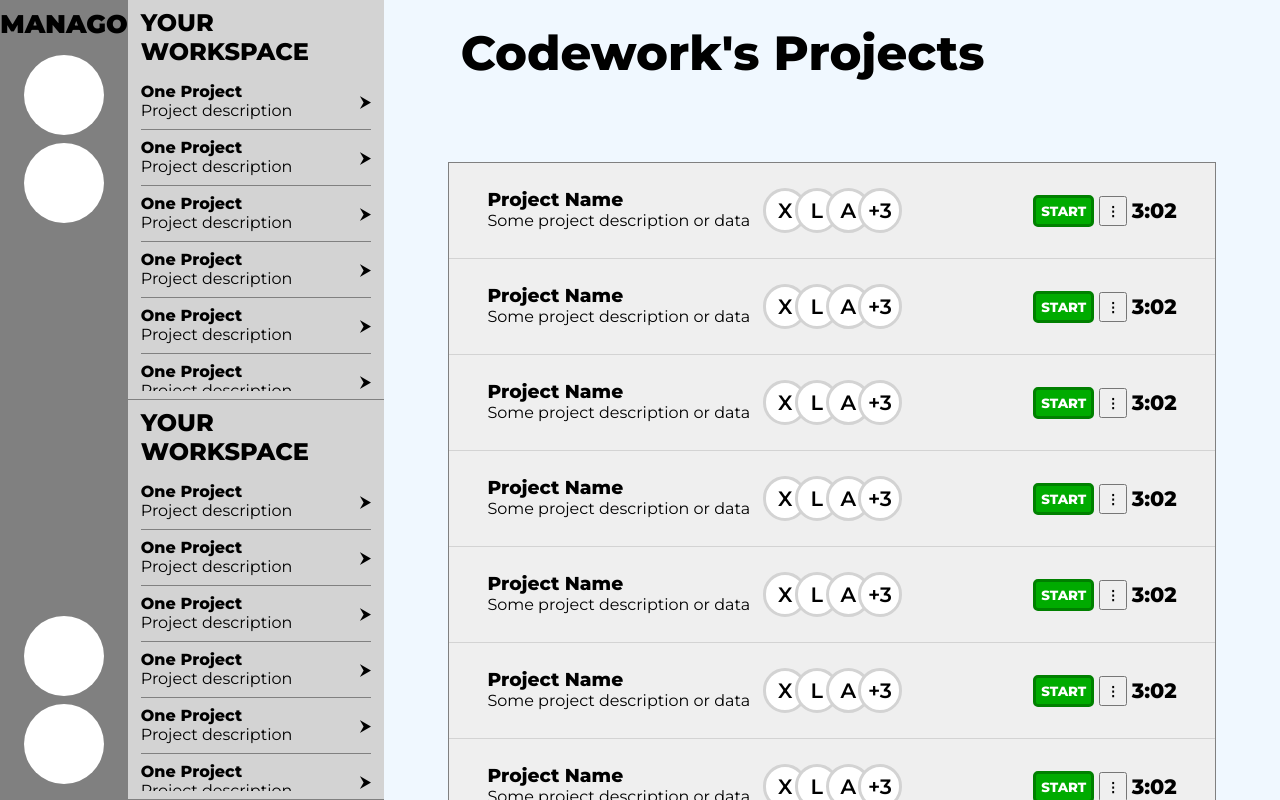
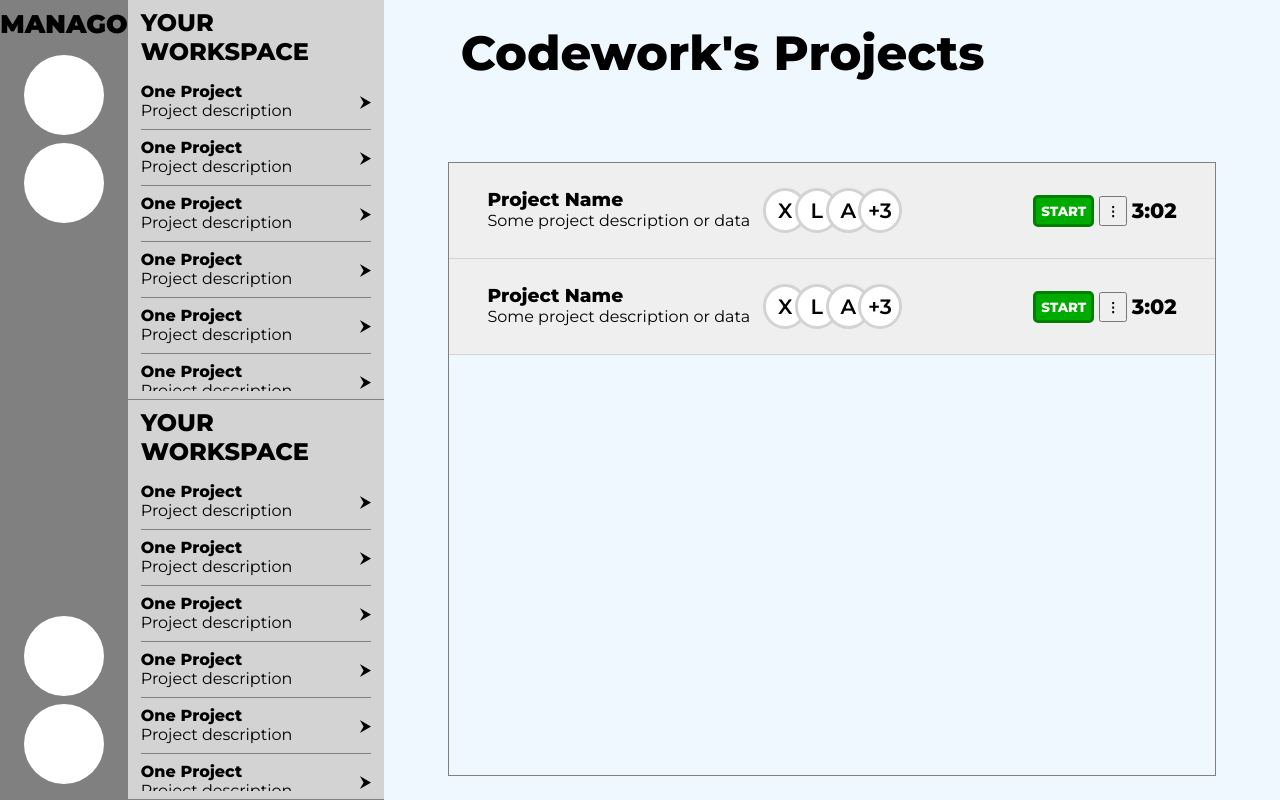
Before and after one commit to xaviervide/manago, a React (Create React App) app in the folder client/: page /dashboard in a window 1280 px wide. Built offline with nearby package versions, Linux system fonts and the light colour scheme.

Commit message:
feat: added redirect component

```diff
--- a/client/src/components/mainView/mainView.css
+++ b/client/src/components/mainView/mainView.css
@@ -22,9 +22,9 @@
 .mainview-project-container {
   box-sizing: border-box;
   margin-top: 10vh;
+  flex: 1;
   width: 100%;
   border: 1px solid gray ;
-  height: fit-content;
 }
 
 .mainview-container::-webkit-scrollbar {
--- a/client/src/components/mainView/mainView.tsx
+++ b/client/src/components/mainView/mainView.tsx
@@ -10,11 +10,6 @@ function MainView () {
       <div className="mainview-project-container">
         <ProjectCard></ProjectCard>
         <ProjectCard></ProjectCard>
-        <ProjectCard></ProjectCard>
-        <ProjectCard></ProjectCard>
-        <ProjectCard></ProjectCard>
-        <ProjectCard></ProjectCard>
-        <ProjectCard></ProjectCard>
       </div>
     </div>
   );
--- /dev/null
+++ b/client/src/components/redirect/redirect.tsx
@@ -0,0 +1,20 @@
+import './redirect.css';
+import { useNavigate } from 'react-router-dom';
+import { useEffect } from 'react';
+
+function Redirect () {
+
+  const navigate = useNavigate();
+
+  useEffect(() => {
+    navigate('/home/login')
+  }, []);
+
+  return (
+    <div className="redirect-container">
+
+    </div>
+  );
+}
+
+export default Redirect;
--- a/client/src/index.tsx
+++ b/client/src/index.tsx
@@ -4,13 +4,15 @@ import { createBrowserRouter, RouterProvider } from 'react-router-dom';
 import './index.css';
 import Login from './components/login/login';
 import Register from './components/register/register';
-import redirect from 'react-router-dom';
 import Dashboard from './components/dashboard/dashboard';
+import { useNavigate } from 'react-router-dom';
+import Redirect from './components/redirect/redirect';
+
 
 const router = createBrowserRouter([
   {
     path: '/',
-    element: <Login></Login>
+    element: <Redirect></Redirect>
   },
   {
     path: '/home/login',
```
Also changed, not shown: client/src/components/redirect/redirect.css (added).
